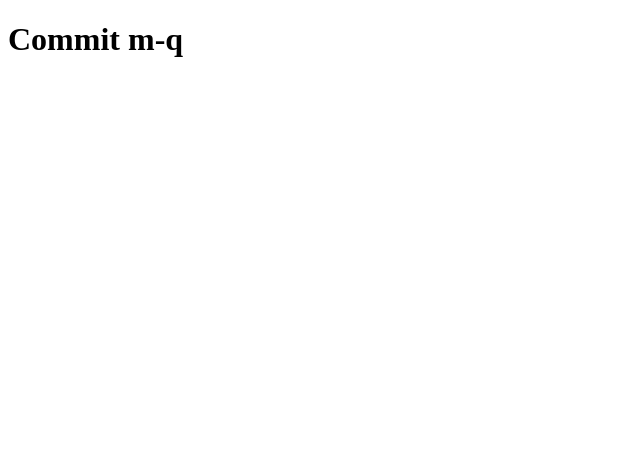
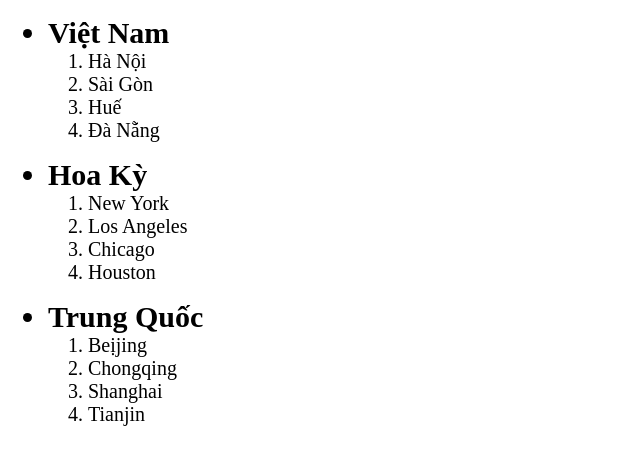
Before and after one commit to tavantan1006/GitProject, a plain HTML site: page index.html in a window 1280 px wide. Shown: the whole page, without its empty margins (0-640 px from the left). Drawn offline with Linux system fonts and the light colour scheme.

Commit message:
Bai tap 2

```diff
--- a/index.html
+++ b/index.html
@@ -4,7 +4,45 @@
     <meta charset="UTF-8">
     <title>Hello worl</title>
 </head>
+<style>
+    ul li {
+        font-size:30px;
+        font-weight: bold;
+    }
+    ol li {
+        font-size: 20px;
+        font-weight: normal;
+    }
+</style>
 <body>
-<h1>Commit m-q</h1>
+
+<ul>
+    <li>Việt Nam</li>
+    <ol>
+        <li>Hà Nội</li>
+        <li>Sài Gòn</li>
+        <li>Huế</li>
+        <li>Đà Nẵng</li>
+    </ol>
+</ul>
+<ul>
+    <li>Hoa Kỳ</li>
+    <ol>
+        <li>New York</li>
+        <li>Los Angeles</li>
+        <li>Chicago</li>
+        <li>Houston</li>
+    </ol>
+</ul>
+<ul>
+    <li>Trung Quốc</li>
+    <ol>
+        <li>Beịjing</li>
+        <li>Chongqing</li>
+        <li>Shanghai</li>
+        <li>Tianjin</li>
+    </ol>
+</ul>
+
 </body>
 </html>
```
Also changed, not shown: News.html (+10 -0 lines), Ngaongo.html (+7 -3 lines), sd.PNG (added), vavavavavav.PNG (added).
